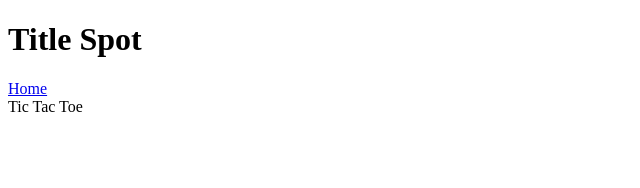
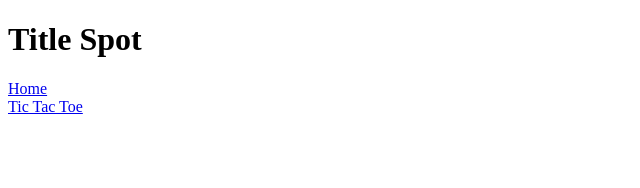
Before and after one commit to J-Michael-Brown/React-Game-Host, a React (Create React App) app: page /#/ in a window 1280 px wide. Shown: the top 188 px of the page, without its empty margins (0-640 px from the left). Built offline with nearby package versions, Linux system fonts and the light colour scheme.

Commit message:
clicking on an element from game info list now directs you to a play game page

```diff
--- a/src/assets/game-info-list.js
+++ b/src/assets/game-info-list.js
@@ -8,7 +8,7 @@ const GameInfoList = {
       'local pvp',
     ],
     tags: [],
-    gameListId: 'tic-tac-toe',
+    id: 'tic-tac-toe',
   }
 };
 
--- a/src/components/App.jsx
+++ b/src/components/App.jsx
@@ -2,7 +2,8 @@ import React from 'react';
 import Header from './Header';
 import { Switch, Route } from 'react-router-dom';
 import GameInfoList from '../assets/game-info-list.js';
-import GameList from './GameList'
+import GameList from './GameList';
+import PlayGame from './PlayGame';
 
 class App extends React.Component {
 
@@ -17,6 +18,7 @@ class App extends React.Component {
         <Header/>
         <Switch>
           <Route exact path='/' render={()=><GameList/>}/>
+          <Route path='/play/:gameId' render={()=><PlayGame/>}/>
         </Switch>
       </div>
     );
--- a/src/components/GameList.jsx
+++ b/src/components/GameList.jsx
@@ -12,6 +12,7 @@ function GameList(){
         return(
           <GameListGameDisplay
             name={gameInfo.name}
+            gameId={gameInfo.id}
             key={v4()}/>
         )
       })}
--- a/src/components/GameListGameDisplay.jsx
+++ b/src/components/GameListGameDisplay.jsx
@@ -1,9 +1,10 @@
 import React from 'react';
+import {Link} from 'react-router-dom';
 
 function GameListGameDisplay(props){
   return(
     <div>
-      {props.name}
+      <Link to={`/play/${props.gameId}`}>{props.name}</Link>
     </div>
   )
 }
--- /dev/null
+++ b/src/components/PlayGame.jsx
@@ -0,0 +1,11 @@
+import React from 'react';
+
+function PlayGame(props){
+  return(
+    <div>
+      PlayGame works!
+    </div>
+  )
+}
+
+export default PlayGame;
```
